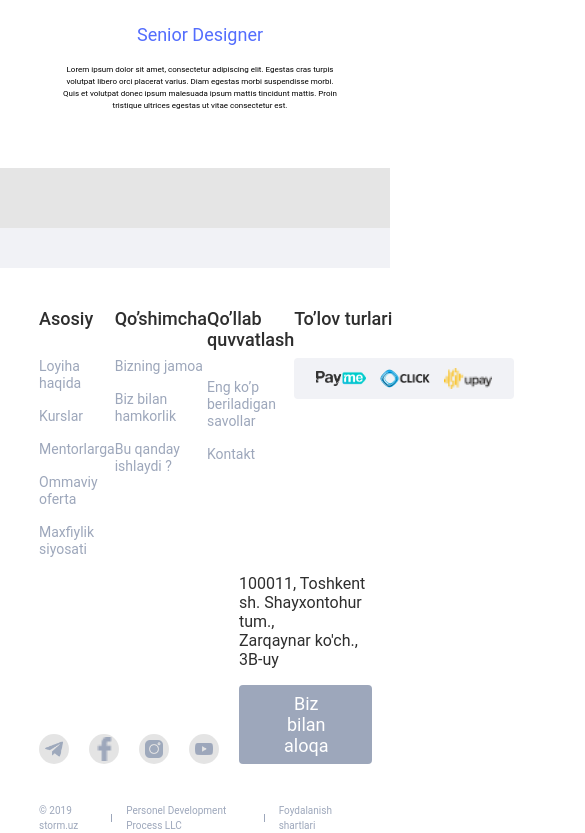
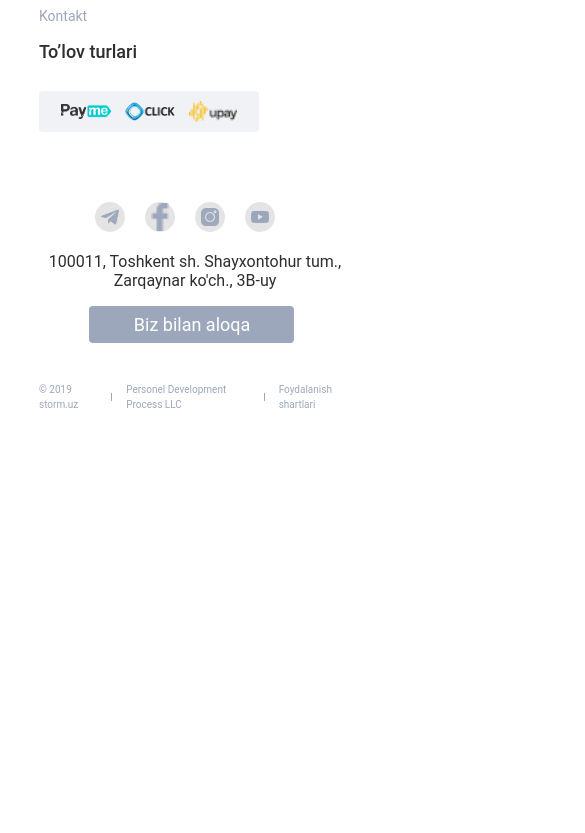
Before and after one commit to Rahmonbek/ittower, a React (Create React App) app: page / in a window 390 px wide. Shown: the part 5237-6070 px from the top of the page, 585 px wide, since content can reach past the window. After the commit the page ends 5665 px from the top, so only its background shows below. Built offline with nearby package versions, Linux system fonts and the light colour scheme.

Commit message:
sa
asdsd

```diff
--- a/package.json
+++ b/package.json
@@ -3,6 +3,8 @@
   "version": "0.1.0",
   "private": true,
   "dependencies": {
+    "@material-ui/core": "^4.12.2",
+    "@material-ui/icons": "^4.11.2",
     "@testing-library/jest-dom": "^5.11.4",
     "@testing-library/react": "^11.1.0",
     "@testing-library/user-event": "^12.1.10",
@@ -14,6 +16,7 @@
     "react-rating-stars-component": "^2.2.0",
     "react-router-dom": "^5.2.0",
     "react-scripts": "4.0.3",
+    "react-yandex-maps": "^4.6.0",
     "web-vitals": "^1.0.1"
   },
   "scripts": {
--- a/src/App.js
+++ b/src/App.js
@@ -1,11 +1,25 @@
 import React, { Component } from 'react'
 import Menyu from './pages/dashboards/Menyu'
-
+import Contact from './pages/dashboards/NavbarMenu/Contact';
+import Course from "./pages/dashboards/NavbarMenu/Course";
+import { BrowserRouter } from 'react-router-dom';
+import { Route,Switch } from "react-router-dom";
 export default class App extends Component {
   render() {
     return (
       <div>
-    <Menyu />
+        <BrowserRouter>
+   <Switch>
+                      <Route path="/contact">
+                        <Contact />
+                      </Route>
+                      <Route path="/course">
+                        <Course />
+                      </Route>
+                      <Route path="/">
+                        <Menyu />
+                      </Route>
+                    </Switch></BrowserRouter>
          </div>
     )
   }
--- a/src/pages/dashboards/Menyu.js
+++ b/src/pages/dashboards/Menyu.js
@@ -2,7 +2,7 @@ import React, { Component } from 'react'
 import Bosh from './pages/Bosh'
 import Bosh1 from './pages/Bosh1'
 import Bosh2 from './pages/Bosh2'
-import Bosh7 from './pages/Bosh7'
+import Footer from './pages/Footer'
 import Bosh4 from './pages/card/About'
 import Bosh5 from './pages/Bosh5'
 import Bosh6 from './pages/Bosh6'
@@ -17,7 +17,8 @@ export default class Menyu extends Component {
         <Bosh4 />
         <Bosh5 />
         <Bosh6 />
-        <Bosh7/>      </div>
+        <Footer />
+            </div>
     )
   }
 }
--- a/src/pages/dashboards/NavbarMenu/Contact.js
+++ b/src/pages/dashboards/NavbarMenu/Contact.js
@@ -1,9 +1,49 @@
 import React from 'react'
+import Menyu from '../pages/Bosh'
+import { Button, Card, Col, Row } from 'react-bootstrap';
+import InstagramIcon from '@material-ui/icons/Instagram';
+import { Map ,Placemark,YMaps} from 'react-yandex-maps';
+import PhoneIcon from '@material-ui/icons/Phone';
+import TelegramIcon from '@material-ui/icons/Telegram';
+import Footer from '../pages/Footer';
 
 export default function Contact() {
     return (
         <div>
-            Contact
+           <Menyu />
+        <Card style={{ width: '70%',textAlign:'center',margin:'auto',marginTop:'100px' }}>
+
+        <YMaps >
+  <Map style={{width:'100%',height:'500px'}} defaultState={{ center: [41.263795, 69.225990], zoom: 12}} >
+  <Placemark geometry={[41.263795, 69.225990]} />
+
+</Map>
+</YMaps>
+
+  <Card.Body>
+    <Card.Title>Card Title</Card.Title>
+    <Card.Text>
+     <Row>
+<Col>
+<div style={{fontSize:'23px'}}><PhoneIcon style={{paddingRight:'10px',width:'40px',height:'40px'}}    />+998 99 934-97-07</div>
+<div  style={{fontSize:'23px'}}><PhoneIcon style={{paddingRight:'10px',width:'40px',height:'40px'}}  />+998 95 007-06-50</div>
+</Col>
+<Col>
+<div  style={{fontSize:'23px'}}><InstagramIcon style={{paddingRight:'10px',width:'40px',height:'40px'}}  />@IT_tower</div>
+<div  style={{fontSize:'23px'}}
+> <TelegramIcon style={{paddingRight:'10px',width:'40px',height:'40px'}} />@it_tower_academy</div>
+</Col>
+
+
+
+
+     </Row>
+    </Card.Text>
+    <Button variant="primary">Go somewhere</Button>
+  </Card.Body>
+</Card>
+
+<Footer/>
         </div>
     )
 }
--- /dev/null
+++ b/src/pages/dashboards/css/Footer.module.css
@@ -0,0 +1,145 @@
+.footer_top {
+    width: 100%;
+    height: 40px;
+    background: #F1F2F6;
+}
+
+.container{
+    width: 80%;
+    margin:auto;
+}
+.row {
+    display: flex;
+    align-items: flex-start;
+    flex-direction: row;
+    justify-content: space-between;
+    margin-top: 40px;
+}
+.row  h4 {
+    font-size: 18px;
+    line-height: 21px;
+    color: #2E2E2E;
+    margin-bottom: 29px;
+}
+.row a {
+    text-decoration: none;
+}
+.row p {
+    font-size: 14px;
+    line-height: 17px;
+    color: #9DA7BB;
+}
+.row .payments {
+    display: flex;
+    align-items: center;
+    justify-content: center;
+    background: #F1F2F6;
+    border-radius: 4px;
+    width: 220px;
+    height: 41px;
+    padding: 0 16px;
+}
+.row .payments img {
+    width: 50px;
+    cursor: pointer;
+}
+.row1 {
+    display: flex;
+    align-items: flex-end;
+    justify-content: space-between;
+}
+.row1 .payments {
+    display: flex;
+    align-items: center;
+    margin-top: 50px;
+}
+.row1 .payments a{
+    width: 30px;
+    height: 30px;
+    border-radius: 50%;
+    background-color: #dbdbdbbd;
+    display: flex;
+    align-items: center;
+    justify-content: center;
+    margin-right: 20px;
+}
+.row .payments img {
+    display: flex;
+    align-items: center;
+    justify-content: center;
+}
+.row1 p {
+    font-size: 16px;
+    line-height: 19px;
+    color: #2E2E2E;
+}
+.row1 .btn {
+    font-size: 18px;
+line-height: 21px;
+text-align: center;
+padding: 8px 44px 8px 45px;
+color: #FFFFFF;
+border: none;
+background: #9DA7BB;
+border-radius: 4px;
+}
+.footer {
+    font-size: 10px;
+    color: #9DA7BB;
+    margin-top: 39px;
+    display: flex;
+    align-items: center;
+    margin-bottom: 16px;
+}
+.footer .line {
+    margin: 0 14px;
+    width: 1px;
+    height: 8px;
+    background-color:#9DA7BB;
+}
+
+
+
+@media (max-width:1191px){
+
+}
+
+@media (max-width:991px){
+    .row {
+        display: flex;
+        flex-wrap: wrap;
+    }
+    .row .col-3 {
+        width: 50%;
+    }
+}
+
+@media (max-width:767px){
+    .row1 {
+        display: flex;
+        flex-direction: column;
+        justify-content: center;
+        align-items: center;
+    }
+    .row1 .col-3 {
+        text-align: center;
+        display: flex;
+        justify-content: center;
+    }
+    .row1 p {
+        text-align: center;
+    }
+    .pay {
+        margin-top: -500px;
+    }
+    .payments {
+        margin-bottom: 20px;
+    }
+    .row1 button {
+        transform: translateX(40px);
+    }
+}
+
+@media (max-width:575px){
+
+}
--- a/src/pages/dashboards/pages/Bosh.js
+++ b/src/pages/dashboards/pages/Bosh.js
@@ -14,10 +14,8 @@ import {
 } from "react-bootstrap";
 import logo122 from "../img/12347.png";
 import "bootstrap/dist/css/bootstrap.min.css";
-import { BrowserRouter, Router, Route, Link, Switch } from "react-router-dom";
-import Contact from "../NavbarMenu/Contact";
-import Course from "../NavbarMenu/Course";
-import Home from "../NavbarMenu/Home";
+import { BrowserRouter,Link } from "react-router-dom";
+
 
 export default function Bosh() {
   return (
@@ -30,41 +28,20 @@ export default function Bosh() {
       >
         <Container>
           <Navbar.Brand href="#home">
-            <img src={logo122} />
+            <img src={logo122} style={{width:'75px',height:'75px'}} />
           </Navbar.Brand>
           <Navbar.Toggle aria-controls="responsive-navbar-nav" />
           <Navbar.Collapse id="responsive-navbar-nav">
             <Nav className={styles.selectLanguage}>
-              <div>
+
                 <BrowserRouter>
-                  <div>
-                    <nav>
-                      <ul>
-                        <li>
-                          <Link to="/">Home</Link>
-                        </li>
-                        <li>
-                          <Link to="/course">Course</Link>
-                        </li>
-                        <li>
-                          <Link to="/contact">Contact</Link>
-                        </li>
-                      </ul>
-                    </nav>
-                    <Switch>
-                      <Route path="/contact">
-                        <Contact />
-                      </Route>
-                      <Route path="/course">
-                        <Course />
-                      </Route>
-                      <Route path="/">
-                        <Home />
-                      </Route>
-                    </Switch>
-                  </div>
+
+                <Nav.Link>  <Link to="/">Home</Link></Nav.Link>
+                <Nav.Link>  <Link to="/course">Course</Link></Nav.Link>
+                <Nav.Link>     <Link to="/contact">Contact</Link></Nav.Link>
+
                 </BrowserRouter>
-                </div>
+
             </Nav>
           </Navbar.Collapse>
         </Container>
--- a/src/pages/dashboards/pages/Contacts.js
+++ b/src/pages/dashboards/pages/Contacts.js
@@ -1,11 +1,11 @@
 import React, { Component } from 'react'
 import Menyu from './Bosh'
 import { Button, Card, Col, Row } from 'react-bootstrap';
-import reklama from '../img/rekalama.jpg'
+
 import InstagramIcon from '@material-ui/icons/Instagram';
 import { Map ,Placemark,YMaps} from 'react-yandex-maps';
 import PhoneIcon from '@material-ui/icons/Phone';
-
+import Footer from './Footer';
 
 export default class Contacts extends Component {
   render() {
@@ -40,6 +40,8 @@ export default class Contacts extends Component {
     <Button variant="primary">Go somewhere</Button>
   </Card.Body>
 </Card>
+
+<Footer />
       </div>
     )
   }
--- a/src/pages/dashboards/pages/Bosh7.js
+++ b/src/pages/dashboards/pages/Footer.js
@@ -1,8 +1,8 @@
-
 import React, { Component } from 'react'
-import style from '../css/Navbar6.module.css'
+import style from '../css/Footer.module.css'
 import payme from '../img/payme.png'
 import click from '../img/click.png'
+import cx from 'classnames'
 import upay from '../img/upay.png'
 import telegram from '../img/telegram.png'
 import facebook from '../img/facebook.png'
@@ -13,8 +13,6 @@ export default class Footer extends Component {
     render() {
         return (
             <div>
-
-                <div className={style.all1}>
             <div className={style.footer_top}></div>
             <div className={style.container}>
                 <div className={style.row}>
@@ -40,19 +38,19 @@ export default class Footer extends Component {
                     <div className={style.col-3}>
                         <h4>To’lov turlari</h4>
                         <div className={style.payments}>
-                            <img  src={payme}  alt="BigCo Inc. logo" />
-                            <img style={{marginLeft:'14px'}} src={click} alt="BigCo Inc. logo" />
-                            <img style={{width:'48px',marginLeft:'14px'}} src={upay} alt="BigCo Inc. logo" />
+                            <img  src={payme} />
+                            <img style={{marginLeft:'14px'}} src={click} />
+                            <img style={{width:'48px',marginLeft:'14px'}} src={upay} />
                         </div>
                     </div>
                 </div>
                 <div className={style.row1}>
                     <div className={style.col-3}>
-                        <div className={style.payments}>
-                            <a href="https://telegram.com" target="_blank"><img style={{width:'18px'}} src={telegram} alt="BigCo Inc. logo" /></a>
-                            <a href="https://facebook.com" target="_blank"><img style={{width:'15px'}} src={facebook}  alt="BigCo Inc. logo" /></a>
-                            <a href="https://instagram.com" target="_blank"><img style={{width:'18px'}} src={instagram} alt="BigCo Inc. logo" /></a>
-                            <a href="https://youtube.com" target="_blank"><img style={{width:'18px'}} src={youtube} alt="BigCo Inc. logo" /></a>
+                        <div className={cx(style.payments,style.pay)}>
+                            <a href="https://telegram.com" target="_blank"><img style={{width:'18px'}} src={telegram} /></a>
+                            <a href="https://facebook.com" target="_blank"><img style={{width:'18px'}} src={facebook} /></a>
+                            <a href="https://instagram.com" target="_blank"><img style={{width:'18px'}} src={instagram} /></a>
+                            <a href="https://youtube.com" target="_blank"><img style={{width:'18px'}} src={youtube} /></a>
                         </div>
                     </div>
                     <div className={style.col-3}>
@@ -61,7 +59,7 @@ export default class Footer extends Component {
                     </div>
                 </div>
                 <p className={style.footer}>© 2019 storm.uz<div className={style.line}></div>Personel Development Process LLC<div className={style.line}></div>Foydalanish shartlari</p>
-            </div></div>
+            </div>
             </div>
         )
     }
```
Also changed, not shown: 1 other file (tests, documents, lock files or other folders).
